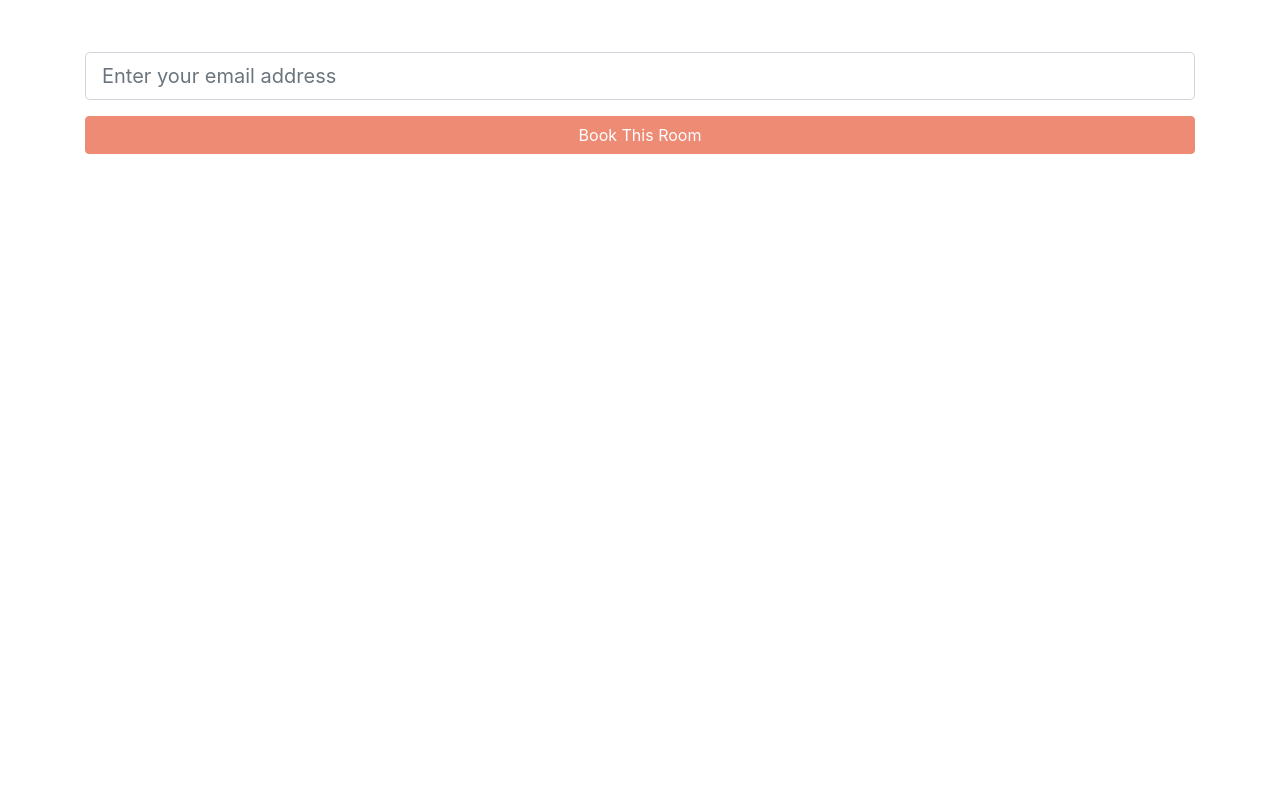
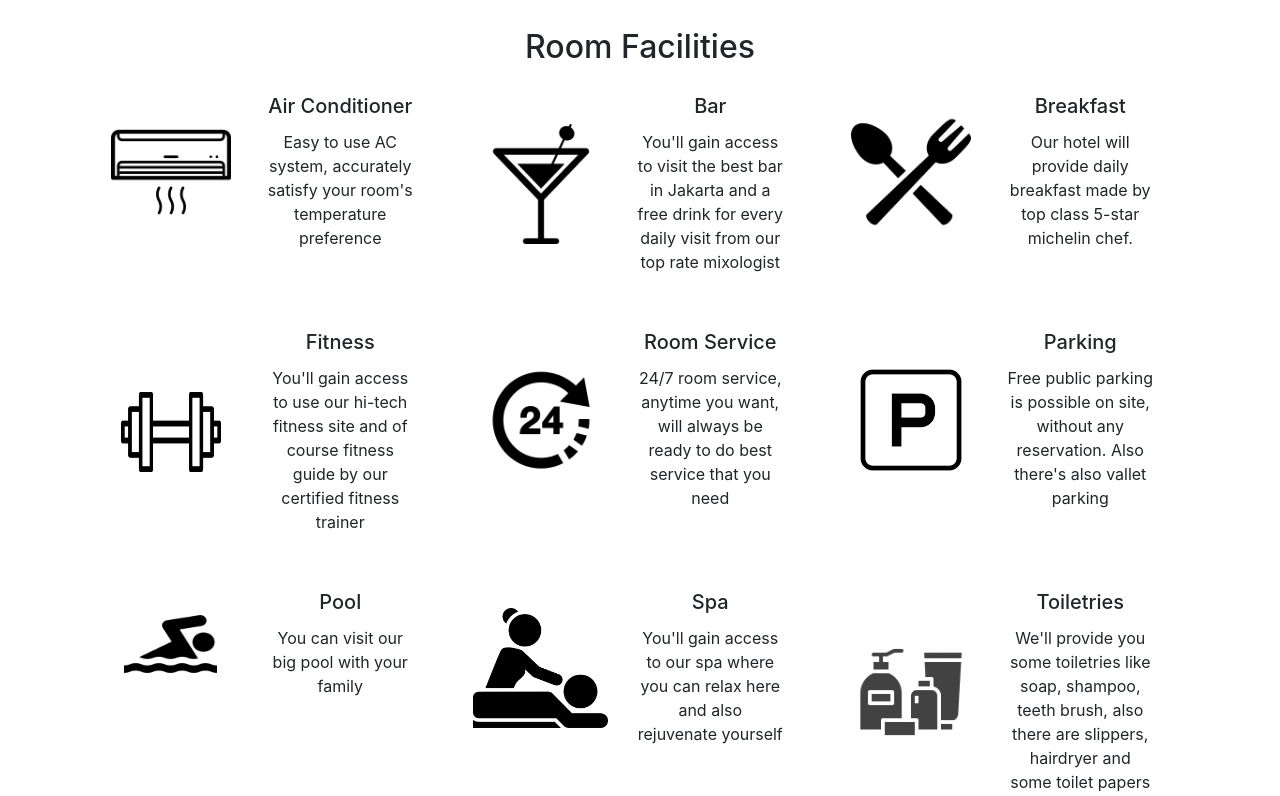
Before and after one commit to FinalProjectH8-Team4/VRHotelTour-WebClien, a React (Create React App) app: page /room/superior in a window 1280 px wide. Shown: the part 804-1600 px from the top of the page. Before the commit the page ends 958 px from the top, so only its background shows below. Built offline with nearby package versions, Linux system fonts and the light colour scheme.

Commit message:
roomfacilities

```diff
--- a/src/index.css
+++ b/src/index.css
@@ -59,8 +59,16 @@ h1{
 .btn-primary:hover{
   background-color: #e95d3d !important;
 }
-
-
+.gambar-facilities{
+  height: 120px;
+  margin-top: auto;
+  margin-bottom: auto;
+}
+.fitness-gambar{
+  height: 80px;
+  margin-top: auto;
+  margin-bottom: auto;
+}
 code {
   font-family: source-code-pro, Menlo, Monaco, Consolas, 'Courier New',
     monospace;
--- a/src/pages/RoomDetail.jsx
+++ b/src/pages/RoomDetail.jsx
@@ -4,7 +4,16 @@ import { Container } from 'react-bootstrap'
 import { useDispatch } from "react-redux"
 import { bookRoom } from "../store/actions/actionHotel"
 import {Button} from 'react-bootstrap'
-
+import ac from '../assets/ac.png'
+import bar from '../assets/bar.png'
+import breakfast from '../assets/breakfast.png'
+import fitness from '../assets/fitness.png'
+import lobby from '../assets/lobby.png'
+import parking from '../assets/parking.png'
+import pool from '../assets/pool.png'
+import spa from '../assets/spa.png'
+import toiletries from '../assets/toiletries.png'
+import wifi from '../assets/wifi.png'
 
 export default function RoomDetail() {
   const dispatch = useDispatch()
@@ -39,9 +48,173 @@ export default function RoomDetail() {
             </div>
           }
       <iframe src={`https://hotelimage.s3-ap-southeast-1.amazonaws.com/${roomType}/room.html`} width='100%' height='80%' frameborder="0"></iframe>
+      <h2 className="mt-4">Room Facilities</h2>
+
+      <div className="container mt-2">
+        <div className="row">
+          <div className="col-4">
+            <div className="card mb-3 border-0" style={{maxWidth: '540px'}}>
+              <div className="row g-0">
+                <div className="col-md-4 d-flex justify-content-center ml-4">
+                  <img src={ac} alt="..."  className="mr-auto ml-auto gambar-facilities"/>
+                </div>
+                <div className="col-md-7">
+                  <div className="card-body">
+                    <h5 className="card-title">Air Conditioner</h5>
+                    <p className="card-text">Easy to use AC system, accurately satisfy your room's temperature preference</p>
+                  </div>
+                </div>
+              </div>
+            </div>
+          </div>
+          <div className="col-4">
+            <div className="card mb-3 border-0" style={{maxWidth: '540px'}}>
+              <div className="row g-0">
+                <div className="col-md-4 d-flex justify-content-center ml-4">
+                  <img src={bar} alt="..."  className="mr-auto ml-auto gambar-facilities"   />
+                </div>
+                <div className="col-md-7">
+                  <div className="card-body">
+                    <h5 className="card-title">Bar</h5>
+                    <p className="card-text">You'll gain access to visit the best bar in Jakarta and a free drink for every daily visit from our top rate mixologist</p>
+                  </div>
+                </div>
+              </div>
+            </div>
+          </div>
+          <div className="col-4">
+            <div className="card mb-3 border-0" style={{maxWidth: '540px'}}>
+              <div className="row g-0">
+                <div className="col-md-4 d-flex justify-content-center ml-4">
+                  <img src={breakfast} alt="..." className="mr-auto ml-auto gambar-facilities"  />
+                </div>
+                <div className="col-md-7">
+                  <div className="card-body">
+                    <h5 className="card-title">Breakfast</h5>
+                    <p className="card-text">Our hotel will provide daily breakfast made by top class 5-star michelin chef.</p>
+                  </div>
+                </div>
+              </div>
+            </div>
+          </div>
+        </div>
+
+        <div className="row">
+          <div className="col-4">
+            <div className="card mb-3 border-0" style={{maxWidth: '540px'}}>
+              <div className="row g-0">
+                <div className="col-md-4 d-flex justify-content-center ml-4">
+                  <img src={fitness} alt="..."   className="mr-auto ml-auto fitness-gambar" width="100px" height="75px"/>
+                </div>
+                <div className="col-md-7">
+                  <div className="card-body">
+                    <h5 className="card-title">Fitness</h5>
+                    <p className="card-text">You'll gain access to use our hi-tech fitness site and of course fitness guide by our certified fitness trainer</p>
+                  </div>
+                </div>
+              </div>
+            </div>
+          </div>
+          <div className="col-4">
+            <div className="card mb-3 border-0" style={{maxWidth: '540px'}}>
+              <div className="row g-0">
+                <div className="col-md-4 d-flex justify-content-center ml-4">
+                  <img src={lobby} alt="..."  className="mr-auto ml-auto gambar-facilities"   />
+                </div>
+                <div className="col-md-7">
+                  <div className="card-body">
+                  < h5 className="card-title">Room Service</h5>
+                    <p className="card-text">24/7 room service, anytime you want, will always be ready to do best service that you need</p>
+                  </div>
+                </div>
+              </div>
+            </div>
+          </div>
+          <div className="col-4">
+            <div className="card mb-3 border-0" style={{maxWidth: '540px'}}>
+              <div className="row g-0">
+                <div className="col-md-4 d-flex justify-content-center ml-4">
+                  <img src={parking} alt="..." className="mr-auto ml-auto gambar-facilities"  />
+                </div>
+                <div className="col-md-7">
+                  <div className="card-body">
+                    <h5 className="card-title">Parking</h5>
+                    <p className="card-text">Free public parking is possible on site, without any reservation. Also there's also vallet parking</p>
+                  </div>
+                </div>
+              </div>
+            </div>
+          </div>
+        </div>
+        <div className="row">
+        <div className="col-4">
+            <div className="card mb-3 border-0" style={{maxWidth: '540px'}}>
+              <div className="row g-0">
+                <div className="col-md-4 d-flex justify-content-center ml-4">
+                  <img src={pool} alt="..."   className="mr-auto ml-auto fitness-gambar" width="100px" height="75px"/>
+                </div>
+                <div className="col-md-7">
+                  <div className="card-body">
+                    <h5 className="card-title">Pool</h5>
+                    <p className="card-text">You can visit our big pool with your family</p>
+                  </div>
+                </div>
+              </div>
+            </div>
+          </div>
+          <div className="col-4">
+            <div className="card mb-3 border-0" style={{maxWidth: '540px'}}>
+              <div className="row g-0">
+                <div className="col-md-4 d-flex justify-content-center ml-4">
+                  <img src={spa} alt="..."  className="mr-auto ml-auto gambar-facilities"   />
+                </div>
+                <div className="col-md-7">
+                  <div className="card-body">
+                  < h5 className="card-title">Spa</h5>
+                    <p className="card-text">You'll gain access to our spa where you can relax here and also rejuvenate yourself</p>
+                  </div>
+                </div>
+              </div>
+            </div>
+          </div>
+          <div className="col-4">
+            <div className="card mb-3 border-0" style={{maxWidth: '540px'}}>
+              <div className="row g-0">
+                <div className="col-md-4 d-flex justify-content-center ml-4">
+                  <img src={toiletries} alt="..." className="mr-auto ml-auto gambar-facilities"  />
+                </div>
+                <div className="col-md-7">
+                  <div className="card-body">
+                    <h5 className="card-title">Toiletries</h5>
+                    <p className="card-text">We'll provide you some toiletries like soap, shampoo, teeth brush, also there are slippers, hairdryer and some toilet papers</p>
+                  </div>
+                </div>
+              </div>
+            </div>
+          </div>
+        </div>
+        <div className="row">
+          <div className="col-4">
+            <div className="card mb-3 border-0" style={{maxWidth: '540px'}}>
+              <div className="row g-0">
+                <div className="col-md-4 d-flex justify-content-center ml-4">
+                  <img src={wifi} alt="..." className="mr-auto ml-auto gambar-facilities"  />
+                </div>
+                <div className="col-md-7">
+                  <div className="card-body">
+                    <h5 className="card-title">Wi-Fi</h5>
+                    <p className="card-text">We have fast internet that you can access it via wi-fi</p>
+                  </div>
+                </div>
+              </div>
+            </div>
+          </div>
+        </div>
+      </div>
 
       <input type='email' className='mt-5 mb-3 form-control form-control-lg' name='emailAddress' placeholder='Enter your email address' onChange={(e) => setEmail(e.target.value)} />
-      <Button onClick={bookHandler} block>Book This Room</Button>
+      <Button onClick={bookHandler} block >Book This Room</Button>
+      <h1> . . .</h1>
     </Container>
   )
 }
```
Also changed, not shown: 1 other file (tests, documents, lock files or other folders).
